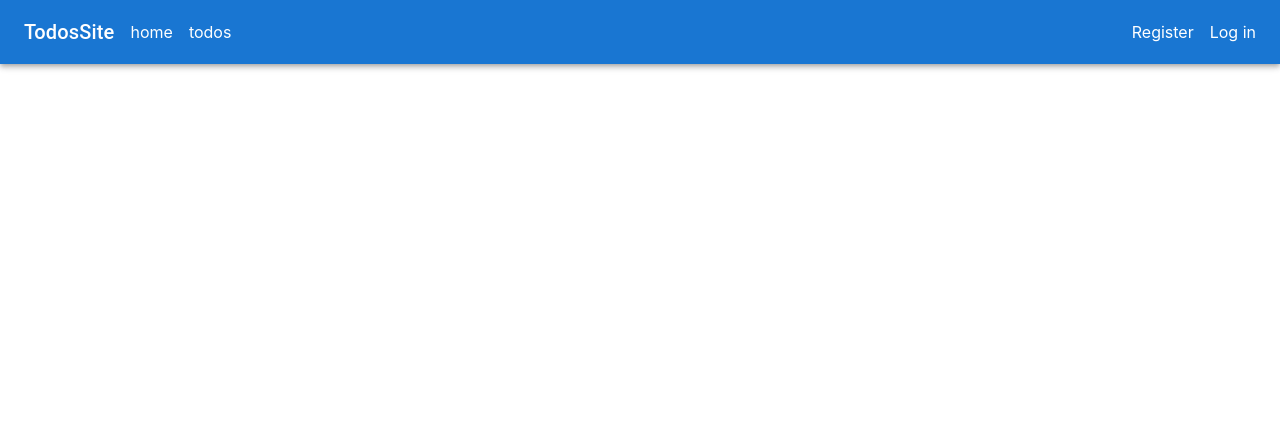
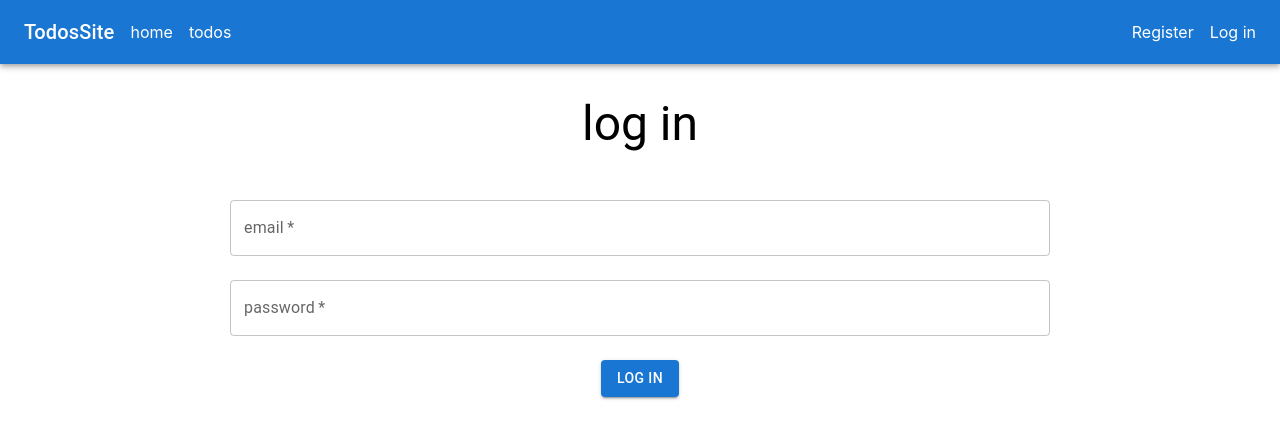
Before and after one commit to Mohammed-Almuziny/w09d03, a React (Create React App) app: page /LogIn in a window 1280 px wide. Shown: the top 438 px of the page. Built offline with nearby package versions, Linux system fonts and the light colour scheme.

Commit message:
create log in page

```diff
--- a/src/App.js
+++ b/src/App.js
@@ -3,6 +3,7 @@ import dotenv from "dotenv";
 
 import { Header } from "./components/Header";
 import { Register } from "./pages/Register";
+import { Login } from "./pages/Login";
 
 dotenv.config();
 
@@ -13,6 +14,7 @@ function App() {
 
       <Routes>
         <Route path="/register" element={<Register />} />
+        <Route path="/LogIn" element={<Login />} />
       </Routes>
     </div>
   );
--- /dev/null
+++ b/src/pages/Login.jsx
@@ -0,0 +1,87 @@
+import { React, useState } from "react";
+import axios from "axios";
+import { useNavigate } from "react-router-dom";
+import { useDispatch } from "react-redux";
+import {
+  Container,
+  Box,
+  FormGroup,
+  TextField,
+  Typography,
+  Button,
+} from "@mui/material";
+
+import { login } from "./../reducers/account";
+
+export const Login = ({ setUser, setRole, setToken }) => {
+  const [email, setEmail] = useState("");
+  const [password, setPassword] = useState("");
+
+  const navigate = useNavigate();
+  const dispatch = useDispatch();
+
+  const handleSubmit = (e) => {
+    try {
+      e.preventDefault();
+
+      axios
+        .post(`${process.env.REACT_APP_BASE_URL}/login`, { email, password })
+        .then((response) => {
+
+          const data = {
+            user: response.data.result.email,
+            role: response.data.result.role.role,
+            token: response.data.token,
+          };
+
+          dispatch(login({ ...data }));
+
+          navigate("/");
+        })
+        .catch((err) => {
+          console.log(err);
+        });
+    } catch (err) {
+      console.log(err);
+    }
+  };
+
+  return (
+    <Container maxWidth="md">
+      <Typography variant="h3" align="center" mb={2}>
+        log in
+      </Typography>
+      <Box sx={{ bgcolor: "background.paper", p: 2 }}>
+        <form onSubmit={handleSubmit}>
+          <FormGroup>
+            <TextField
+              onChange={(e) => setEmail(e.target.value)}
+              fullWidth
+              type="email"
+              id="email"
+              label="email"
+              placeholder="email"
+              margin="normal"
+              required
+            />
+            <TextField
+              onChange={(e) => setPassword(e.target.value)}
+              fullWidth
+              type="password"
+              id="password"
+              label="password"
+              placeholder="password"
+              margin="normal"
+              required
+            />
+          </FormGroup>
+          <Typography align="center" my={2}>
+            <Button variant="contained" type="submit">
+              log in
+            </Button>
+          </Typography>
+        </form>
+      </Box>
+    </Container>
+  );
+};
```
